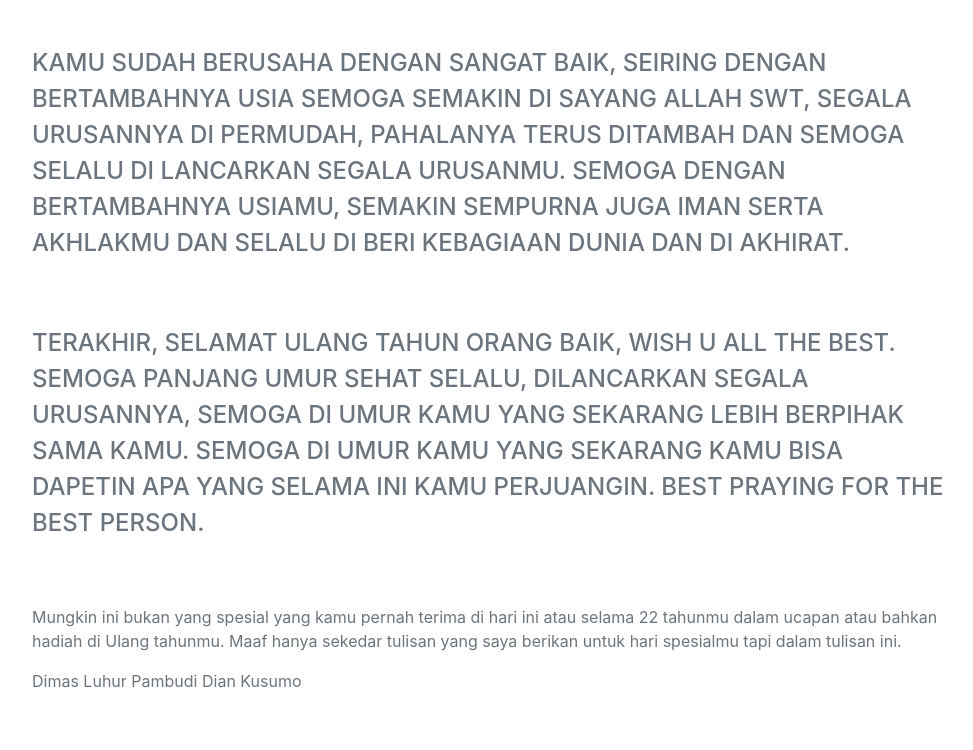
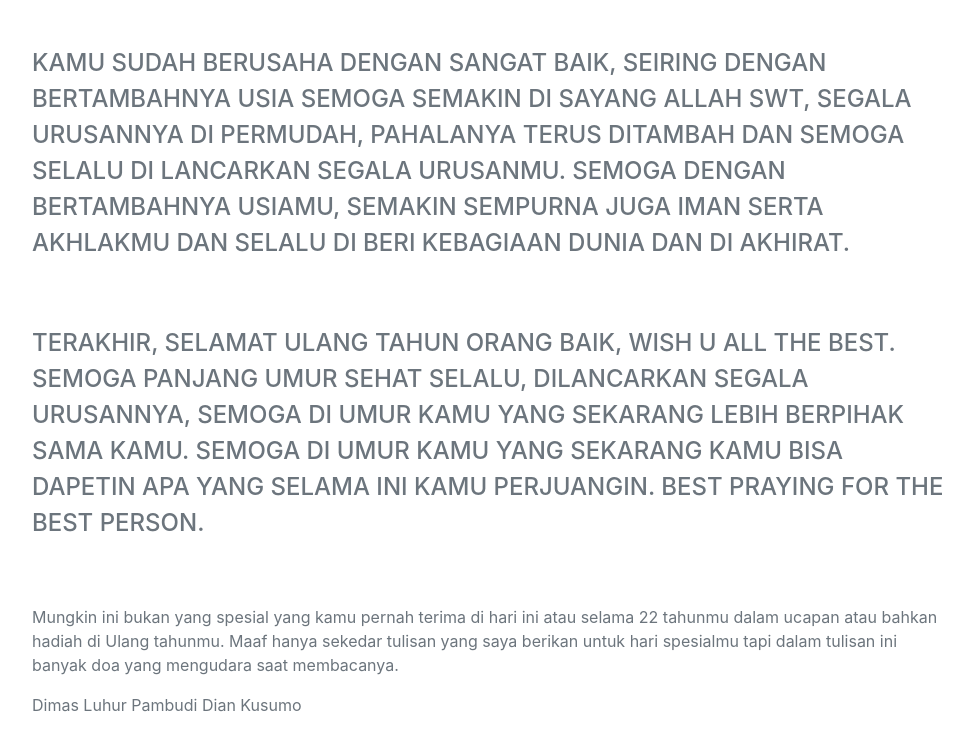
Before and after one commit to dimasluhurpdk/sebuahaksara, a plain HTML site: page index.html in a window 1280 px wide. Shown: the part 1655-2405 px from the top of the page, without its empty margins (288-1261 px from the left). Drawn offline with nearby package versions, Linux system fonts and the light colour scheme; a web font is replaced by a local one.

Commit message:
Update index.html

```diff
--- a/index.html
+++ b/index.html
@@ -72,7 +72,7 @@
                     </div>
                     <div class="d-flex flex-column flex-md-row justify-content-between mb-5">
                         <div class="flex-grow-1">
-                            <p>Mungkin ini bukan yang spesial yang kamu pernah terima di hari ini atau selama 22 tahunmu dalam ucapan atau bahkan hadiah di Ulang tahunmu. Maaf hanya sekedar tulisan yang saya berikan untuk hari spesialmu tapi dalam tulisan ini.</p>
+                            <p>Mungkin ini bukan yang spesial yang kamu pernah terima di hari ini atau selama 22 tahunmu dalam ucapan atau bahkan hadiah di Ulang tahunmu. Maaf hanya sekedar tulisan yang saya berikan untuk hari spesialmu tapi dalam tulisan ini banyak doa yang mengudara saat membacanya.</p>
                             <p>Dimas Luhur Pambudi Dian Kusumo</p>
                         </div>
                     </div>
```
